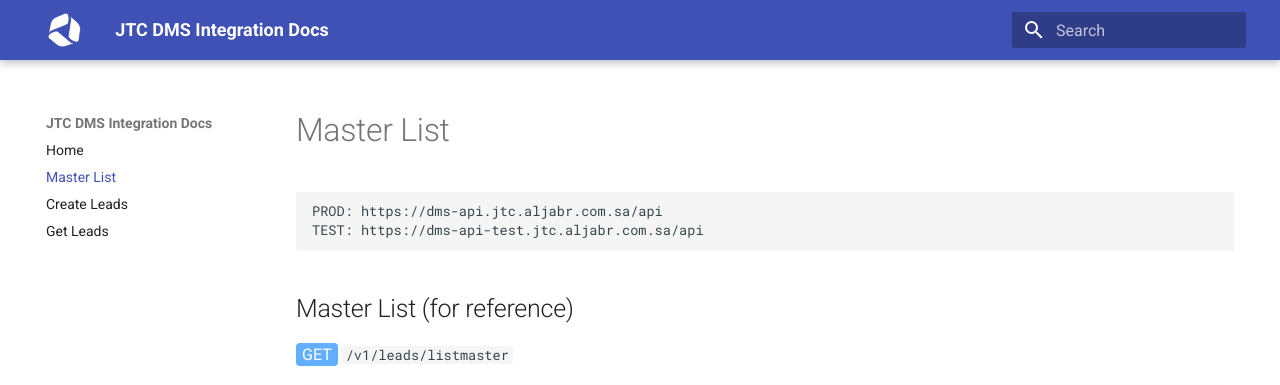
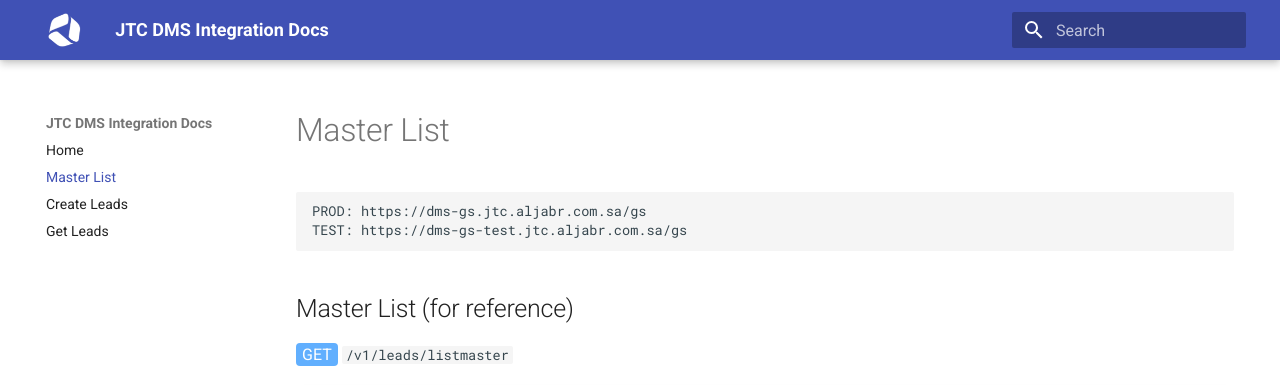
Before and after one commit to aljabr-trading/dms-external-docs, an MkDocs documentation site: the page built from docs/lookups.md, in a window 1280 px wide and 900 px high. Shown: the top 385 px of the window. Built offline with MkDocs 1.6.1 and Material for MkDocs 9.7.7, drawn with Linux system fonts in a browser that asks for light colours; part of the change alters nothing that is shown.

Commit message:
added gs & edited mkdocs.yml

````diff
--- a/docs/lookups.md
+++ b/docs/lookups.md
@@ -4,8 +4,8 @@ hide:
 ---
 
 ```
-PROD: https://dms-api.jtc.aljabr.com.sa/api
-TEST: https://dms-api-test.jtc.aljabr.com.sa/api
+PROD: https://dms-gs.jtc.aljabr.com.sa/gs
+TEST: https://dms-gs-test.jtc.aljabr.com.sa/gs
 ```
 
 ## Master List (for reference)
--- a/mkdocs.yml
+++ b/mkdocs.yml
@@ -3,9 +3,6 @@ theme:
   name: material
   logo: assets/logo/JTCLogoWhite.png
   favicon: assets/logo/JTCLogoBlack.png
-  admonition:
-    icon:
-      warning: octicons/alert-16
 
 
 markdown_extensions:
````
Also changed, not shown: site/lookups/index.html, site/search/search_index.json.
